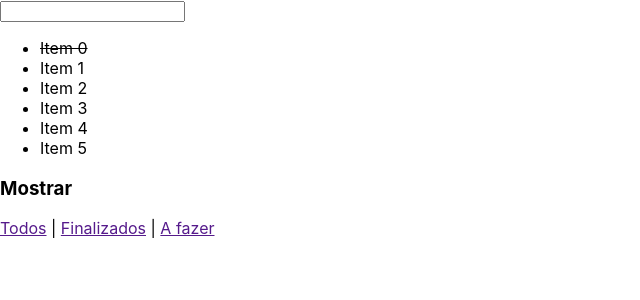
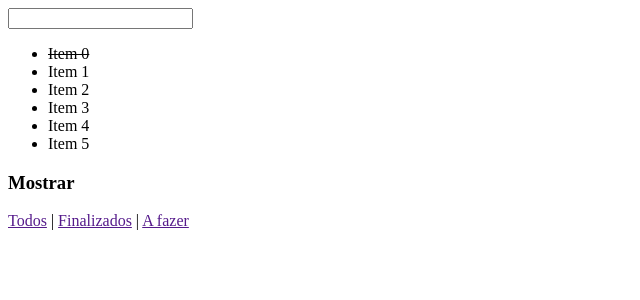
Before and after one commit to lucashsmoraes/hello-redux, a React (Create React App) app: page / in a window 1280 px wide. Shown: the top 300 px of the page, without its empty margins (0-640 px from the left). Built offline with nearby package versions, Linux system fonts and the light colour scheme.

Commit message:
add react-redux e usando o Provider

```diff
--- a/package.json
+++ b/package.json
@@ -6,7 +6,7 @@
     "chai": "^4.2.0",
     "react": "^16.7.0",
     "react-dom": "^16.7.0",
-    "react-redux": "^6.0.0",
+    "react-redux": "^7.0.3",
     "react-scripts": "2.1.3",
     "redux": "^4.0.1"
   },
--- a/src/index.js
+++ b/src/index.js
@@ -2,16 +2,17 @@ import React from 'react';
 import { render } from 'react-dom'
 import * as serviceWorker from './serviceWorker';
 import { createStore } from 'redux'
-import './index.css';
+import { Provider } from 'react-redux'
 import reducer from './redux-flow/reducers/todos'
 import App from './App';
 
 const store = createStore(reducer)
-console.log(store)
 
 const renderApp = (NextApp) => {
     render(
-          <NextApp />,
+      <Provider store={store}>
+        <NextApp />
+      </Provider>,
       document.querySelector('[data-js="App"]')
     )
   }
```
Also changed, not shown: 1 other file (tests, documents, lock files or other folders).
